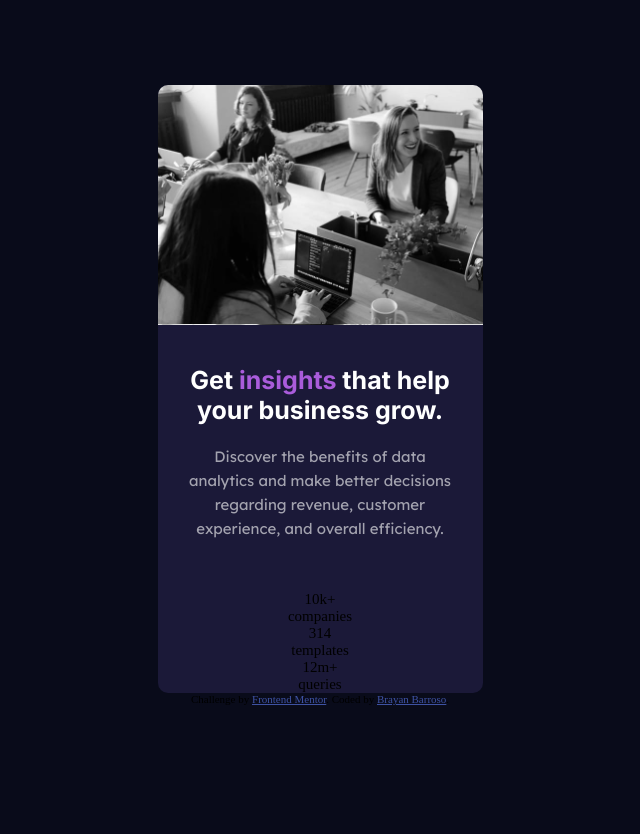
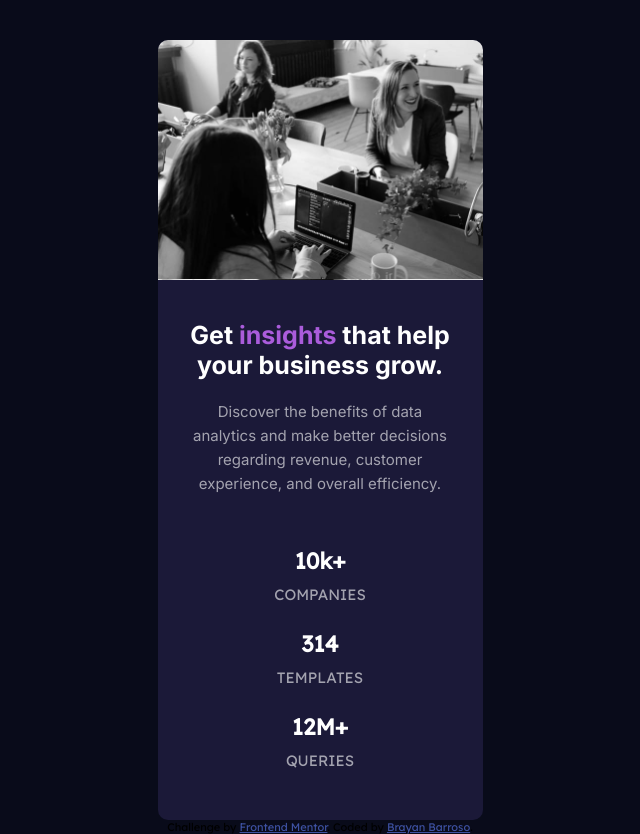
Before and after one commit to brayanbarroso/stats-card-component, a plain HTML site: page index.html in a window 1280 px wide. Shown: the whole page, without its empty margins (320-960 px from the left). Before the commit the page ends 800 px from the top, so only its background shows below. Drawn offline with Linux system fonts and the light colour scheme.

Commit message:
card-reference

```diff
--- a/index.html
+++ b/index.html
@@ -32,15 +32,15 @@
             </p>
             <div class="card-reference">
               <div class="info">
-                <p>10k+</p>
+                <h2>10k+</h2>
                 <p>companies</p>
               </div>
               <div class="info">
-                <p>314</p>
+                <h2>314</h2>
                 <p>templates</p>
               </div>
               <div class="info">
-                <p>12m+</p>
+                <h2>12M+</h2>
                 <p>queries</p>
               </div>
             </div>
--- a/sass/main.scss
+++ b/sass/main.scss
@@ -17,6 +17,7 @@
 
 body {
   background-color: var(--Very-dark-blue);
+  font-family: "Lexend Deca", sans-serif;
   font-size: 15px;
 }
 
@@ -27,7 +28,7 @@ body {
   flex-direction: column;
   inline-size: 325px;
   margin: auto;
-  margin-block-start: 85px;
+  margin-block-start: 40px;
 }
 
 .card-image {
@@ -56,7 +57,7 @@ body {
 
   .description {
     color: var(--Slightly-transparent-white);
-    font-family: "Lexend Deca", sans-serif;
+    font-family: "Inter", sans-serif;
     font-weight: 400;
     line-height: 24px;
     margin-block-end: 50px;
@@ -69,6 +70,21 @@ body {
   display: flex;
   flex-direction: column;
   text-align: center;
+  margin-block-end: 25px;
+
+  .info {
+    margin-block-end: 25px;
+
+    h2 {
+      color: var(--White);
+      margin-block-end: 10px;
+    }
+
+    p {
+      color: var(--Slightly-transparent-white);
+      text-transform: uppercase;
+    }
+  }
 }
 
 .attribution {
```
Also changed, not shown: css/main.css, 1 other file.
